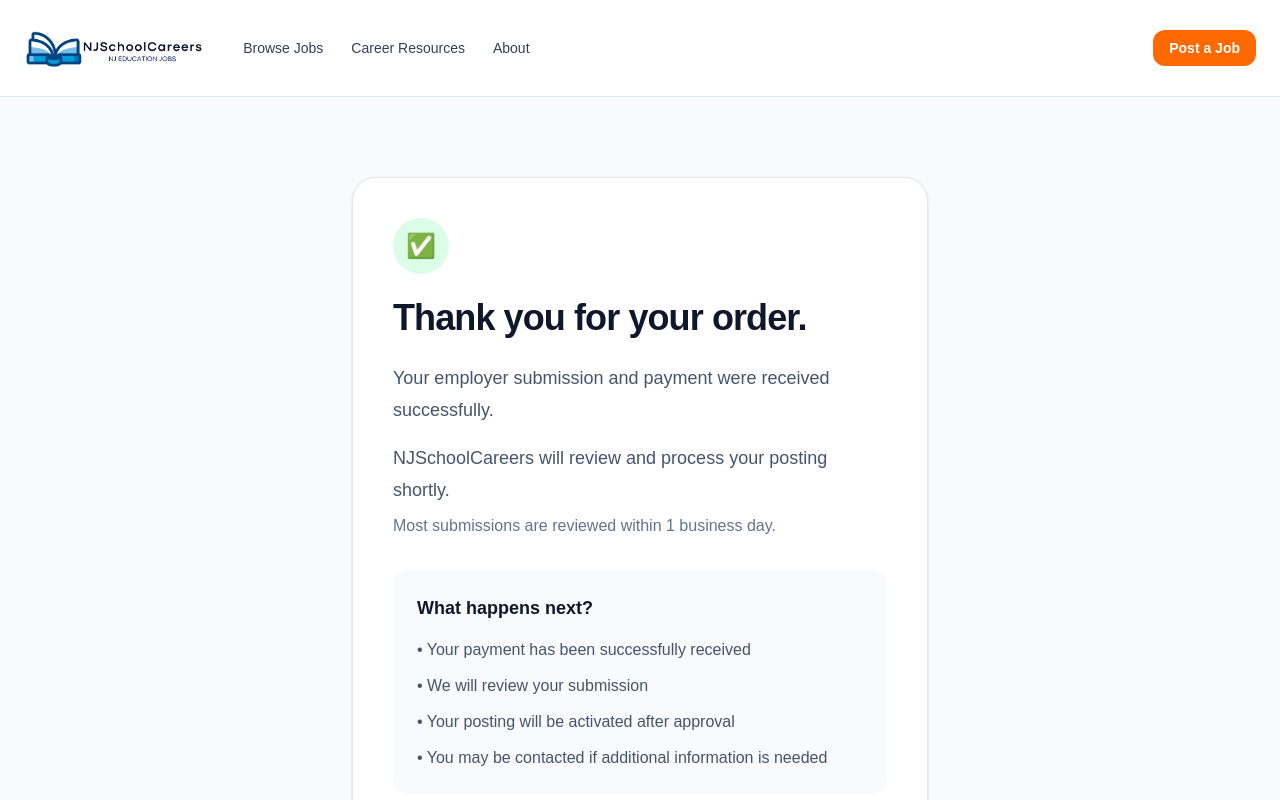
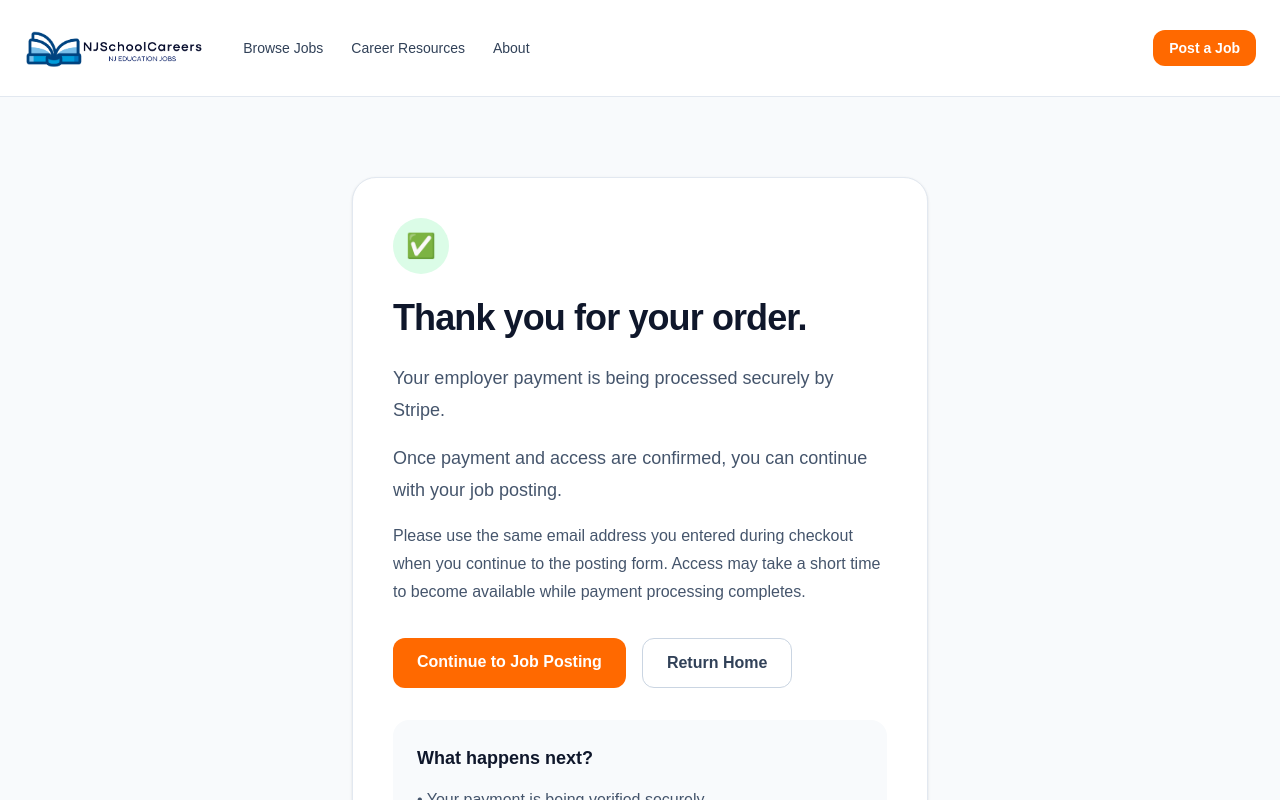
Before and after one commit to njwilkin1/nj-school-careers, a Next.js app: page /employers/success in a window 1280 px wide. Shown: the top 800 px of the page. Built offline with nearby package versions, Linux system fonts and the light colour scheme.

Commit message:
Improve employer payment success instructions

```diff
--- a/app/employers/success/page.tsx
+++ b/app/employers/success/page.tsx
@@ -13,16 +13,35 @@ export default function EmployerSuccessPage() {
         </h1>
 
         <p className="mt-6 text-lg leading-8 text-slate-600">
-          Your employer submission and payment were received successfully.
+          Your employer payment is being processed securely by Stripe.
         </p>
 
         <p className="mt-4 text-lg leading-8 text-slate-600">
-          NJSchoolCareers will review and process your posting shortly.
+          Once payment and access are confirmed, you can continue with your job
+          posting.
         </p>
 
-        <p className="mt-2 text-base text-slate-500">
-          Most submissions are reviewed within 1 business day.
+        <p className="mt-4 text-base leading-7 text-slate-600">
+          Please use the same email address you entered during checkout when you
+          continue to the posting form. Access may take a short time to become
+          available while payment processing completes.
         </p>
+
+        <div className="mt-8 flex flex-wrap gap-4">
+          <Link
+            href="/post-job"
+            className="rounded-xl bg-orange-500 px-6 py-3 font-semibold text-white transition hover:bg-orange-600"
+          >
+            Continue to Job Posting
+          </Link>
+
+          <Link
+            href="/"
+            className="rounded-xl border border-slate-300 px-6 py-3 font-semibold text-slate-700 transition hover:bg-slate-100"
+          >
+            Return Home
+          </Link>
+        </div>
 
         <div className="mt-8 rounded-2xl bg-slate-50 p-6">
           <h2 className="text-lg font-semibold text-slate-900">
@@ -30,10 +49,10 @@ export default function EmployerSuccessPage() {
           </h2>
 
           <ul className="mt-4 space-y-3 text-slate-600">
-            <li>• Your payment has been successfully received</li>
-            <li>• We will review your submission</li>
-            <li>• Your posting will be activated after approval</li>
-            <li>• You may be contacted if additional information is needed</li>
+            <li>• Your payment is being verified securely</li>
+            <li>• We confirm employer access after processing completes</li>
+            <li>• You can submit your job once your access is active</li>
+            <li>• We may contact you if additional information is needed</li>
           </ul>
         </div>
 
@@ -56,10 +75,10 @@ export default function EmployerSuccessPage() {
 
         <div className="mt-10 flex flex-wrap gap-4">
           <Link
-            href="/"
+            href="/post-job"
             className="rounded-xl bg-orange-500 px-6 py-3 font-semibold text-white transition hover:bg-orange-600"
           >
-            Return Home
+            Continue to Job Posting
           </Link>
 
           <Link
```
